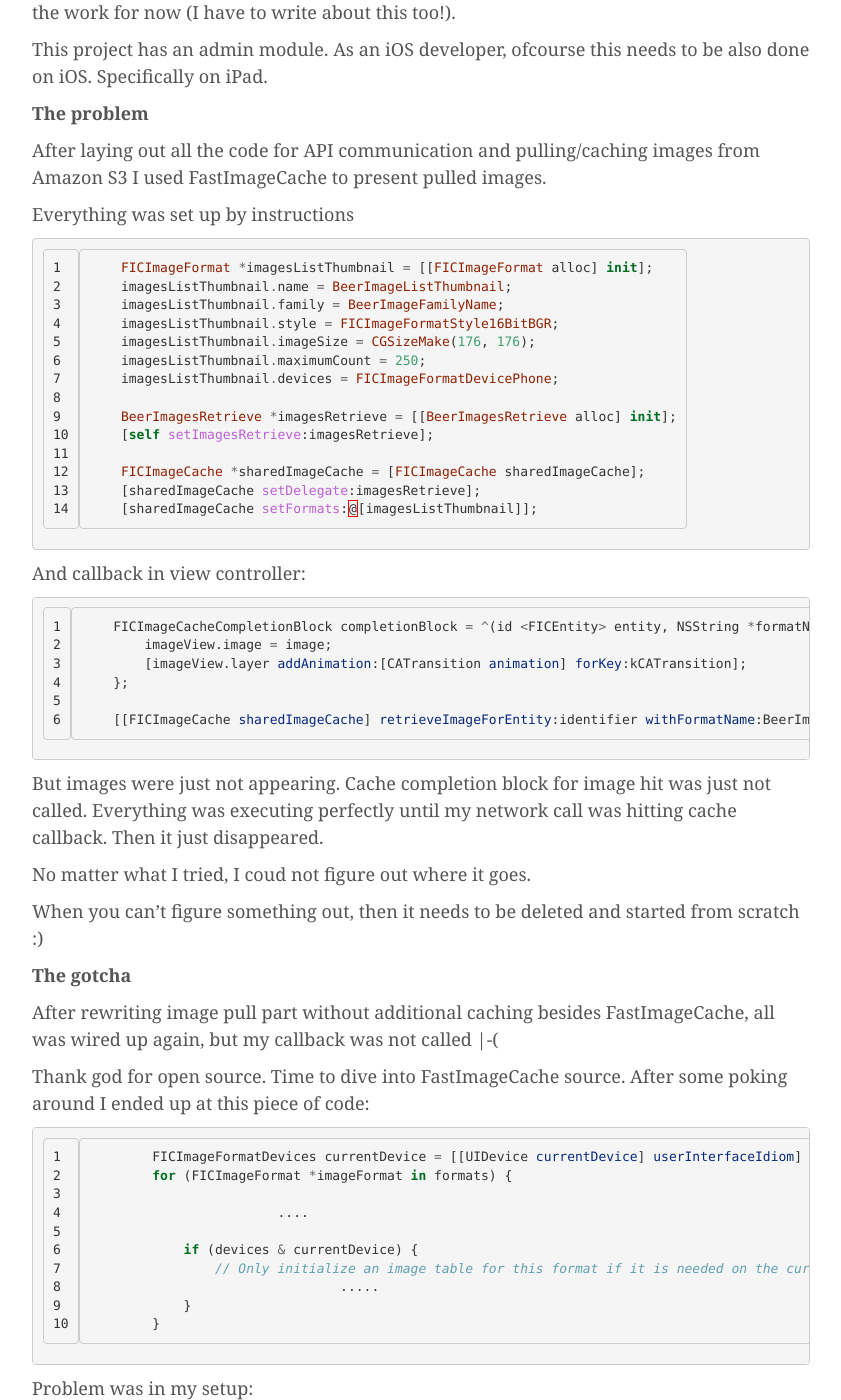
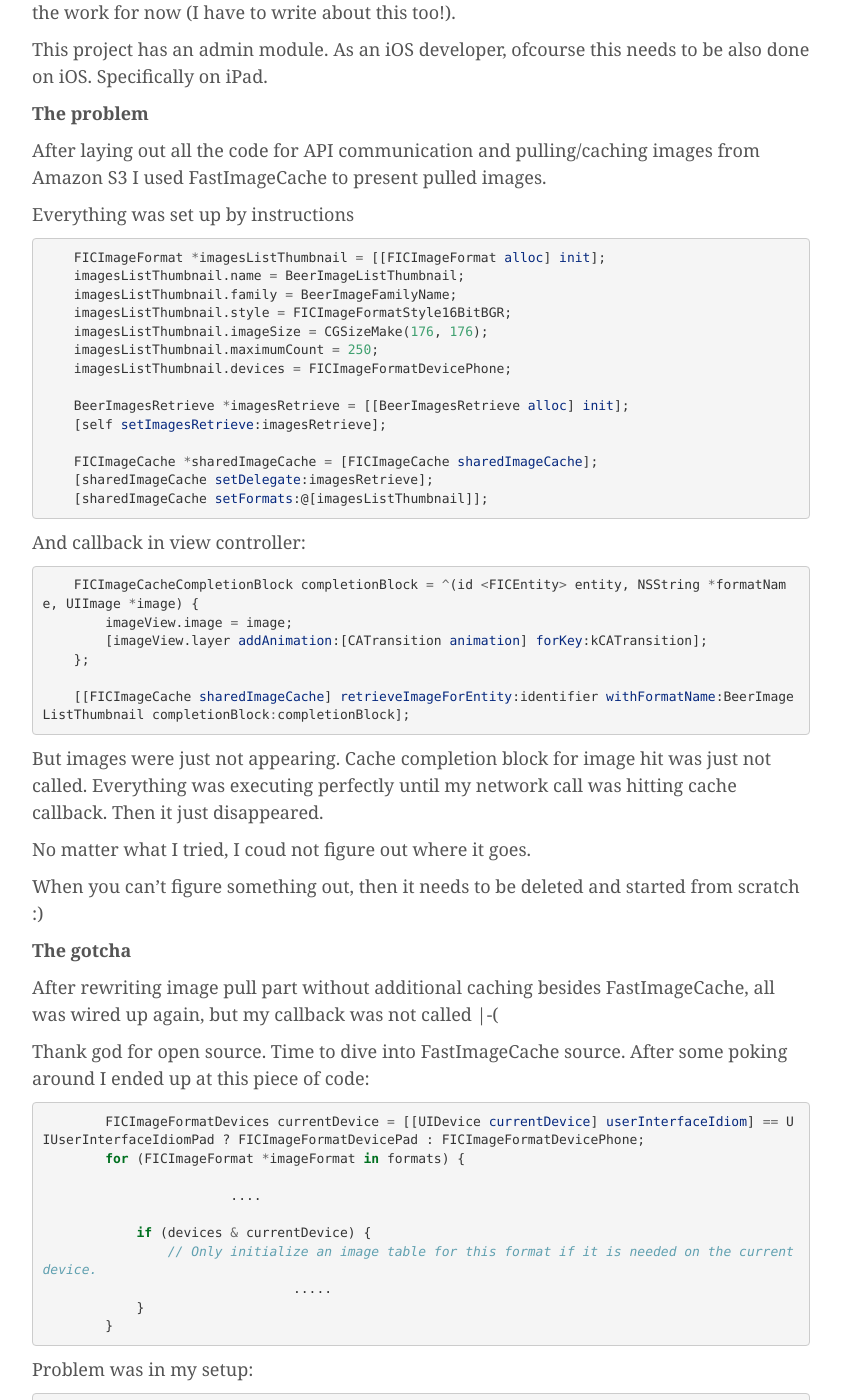
Before and after one commit to jaanussiim/jaanussiim.github.io, a Jekyll site: the page built from _posts/2014-02-23-fastimagecache-and-no-fun.md, in a window 1280 px wide and 1400 px high, scrolled down 238 px. Shown: the whole window, without its empty margins (138-979 px from the left). Built offline with Jekyll 4.4.1, drawn with Linux system fonts in a browser that asks for light colours; nearby versions of some CDN libraries.

Commit message:
Code formatter change

```diff
--- a/_config.yml
+++ b/_config.yml
@@ -1,2 +1,2 @@
-#highlighter: rouge
-highlighter: pygments
+highlighter: rouge
+#highlighter: pygments
--- a/_posts/2014-02-23-fastimagecache-and-no-fun.md
+++ b/_posts/2014-02-23-fastimagecache-and-no-fun.md
@@ -22,7 +22,7 @@ Amazon S3 I used FastImageCache to present pulled images.
 
 Everything was set up by instructions
 
-{% highlight swift linenos %}
+{% highlight objc %}
     FICImageFormat *imagesListThumbnail = [[FICImageFormat alloc] init];
     imagesListThumbnail.name = BeerImageListThumbnail;
     imagesListThumbnail.family = BeerImageFamilyName;
@@ -41,7 +41,7 @@ Everything was set up by instructions
 
 And callback in view controller:
 
-{% highlight objc linenos %}
+{% highlight objc %}
     FICImageCacheCompletionBlock completionBlock = ^(id <FICEntity> entity, NSString *formatName, UIImage *image) {
         imageView.image = image;
         [imageView.layer addAnimation:[CATransition animation] forKey:kCATransition];
@@ -66,7 +66,7 @@ wired up again, but my callback was not called |-(
 Thank god for open source. Time to dive into FastImageCache source. After some poking around
 I ended up at this piece of code:
 
-{% highlight objc linenos %}
+{% highlight objc %}
         FICImageFormatDevices currentDevice = [[UIDevice currentDevice] userInterfaceIdiom] == UIUserInterfaceIdiomPad ? FICImageFormatDevicePad : FICImageFormatDevicePhone;
         for (FICImageFormat *imageFormat in formats) {
 
@@ -81,7 +81,7 @@ I ended up at this piece of code:
 
 Problem was in my setup:
 
-{% highlight objc linenos %}
+{% highlight objc %}
 	...
     imagesListThumbnail.devices = FICImageFormatDevicePhone;
 	...
--- a/rss.xml
+++ b/rss.xml
@@ -1,5 +1,4 @@
 ---
-layout: nil
 ---
 <?xml version="1.0"?>
 <rss version="2.0" xmlns:atom="http://www.w3.org/2005/Atom">
```
Also changed, not shown: _posts/2014-01-28-floating-annotations.md (+7 -7 lines).
